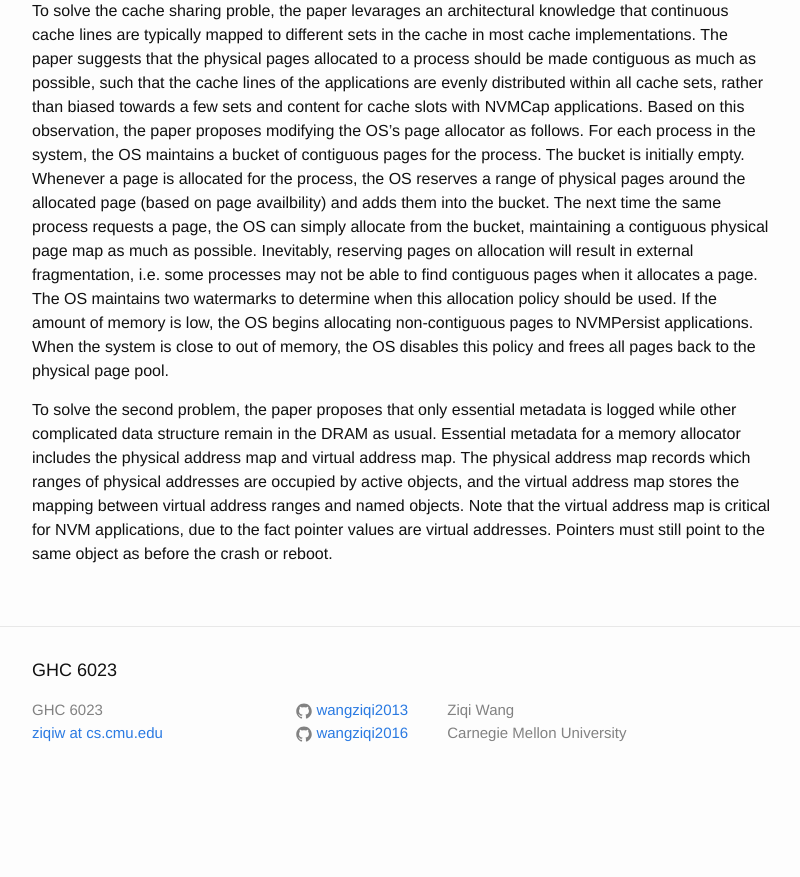
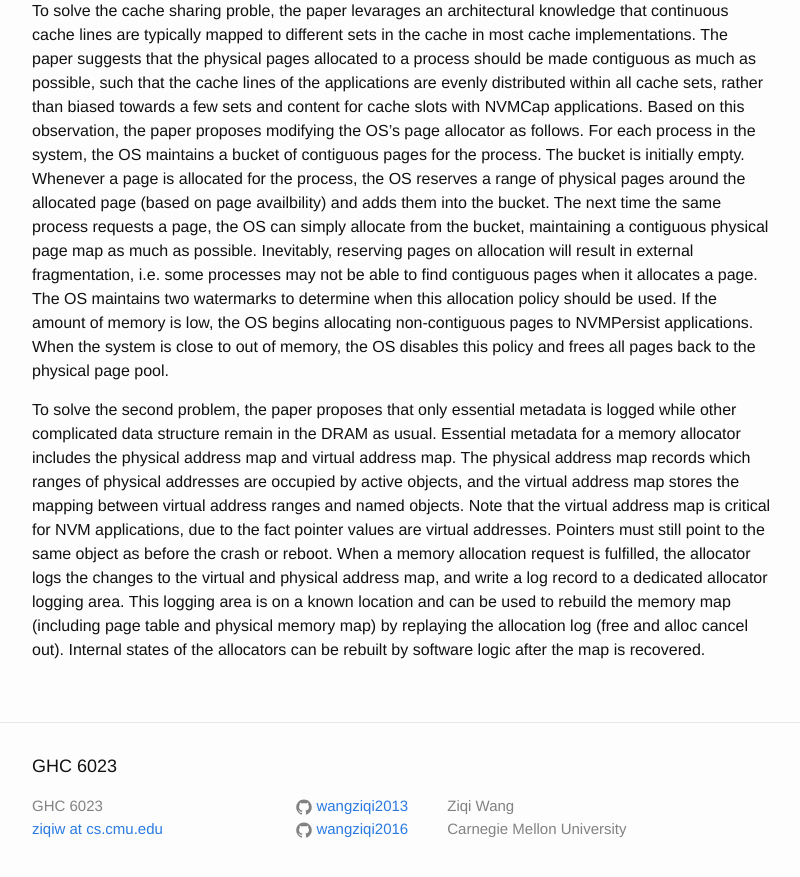
Before and after one commit to wangziqi2013/wangziqi2013.github.io, a Jekyll site: the page built from _posts/2019-09-02-Reducing-the-cost-of-persistence-for-nonvolatile-heaps-in-end-user-devices.markdown, in a window 1280 px wide and 900 px high, scrolled down 1966 px. Shown: the top 877 px of the window, without its empty margins (238-1038 px from the left). Built offline with Jekyll 4.4.1, drawn with Linux system fonts in a browser that asks for light colours; before the commit the page ends 2770 px from its top, so only the background shows below that.

Commit message:
Finish allocator logging

```diff
--- a/_posts/2019-09-02-Reducing-the-cost-of-persistence-for-nonvolatile-heaps-in-end-user-devices.markdown
+++ b/_posts/2019-09-02-Reducing-the-cost-of-persistence-for-nonvolatile-heaps-in-end-user-devices.markdown
@@ -86,4 +86,8 @@ structure remain in the DRAM as usual. Essential metadata for a memory allocator
 address map. The physical address map records which ranges of physical addresses are occupied by active objects, and the
 virtual address map stores the mapping between virtual address ranges and named objects. Note that the virtual address
 map is critical for NVM applications, due to the fact pointer values are virtual addresses. Pointers must still point
-to the same object as before the crash or reboot.
+to the same object as before the crash or reboot. When a memory allocation request is fulfilled, the allocator logs the
+changes to the virtual and physical address map, and write a log record to a dedicated allocator logging area. This
+logging area is on a known location and can be used to rebuild the memory map (including page table and physical memory
+map) by replaying the allocation log (free and alloc cancel out). Internal states of the allocators can be rebuilt by
+software logic after the map is recovered.
```
